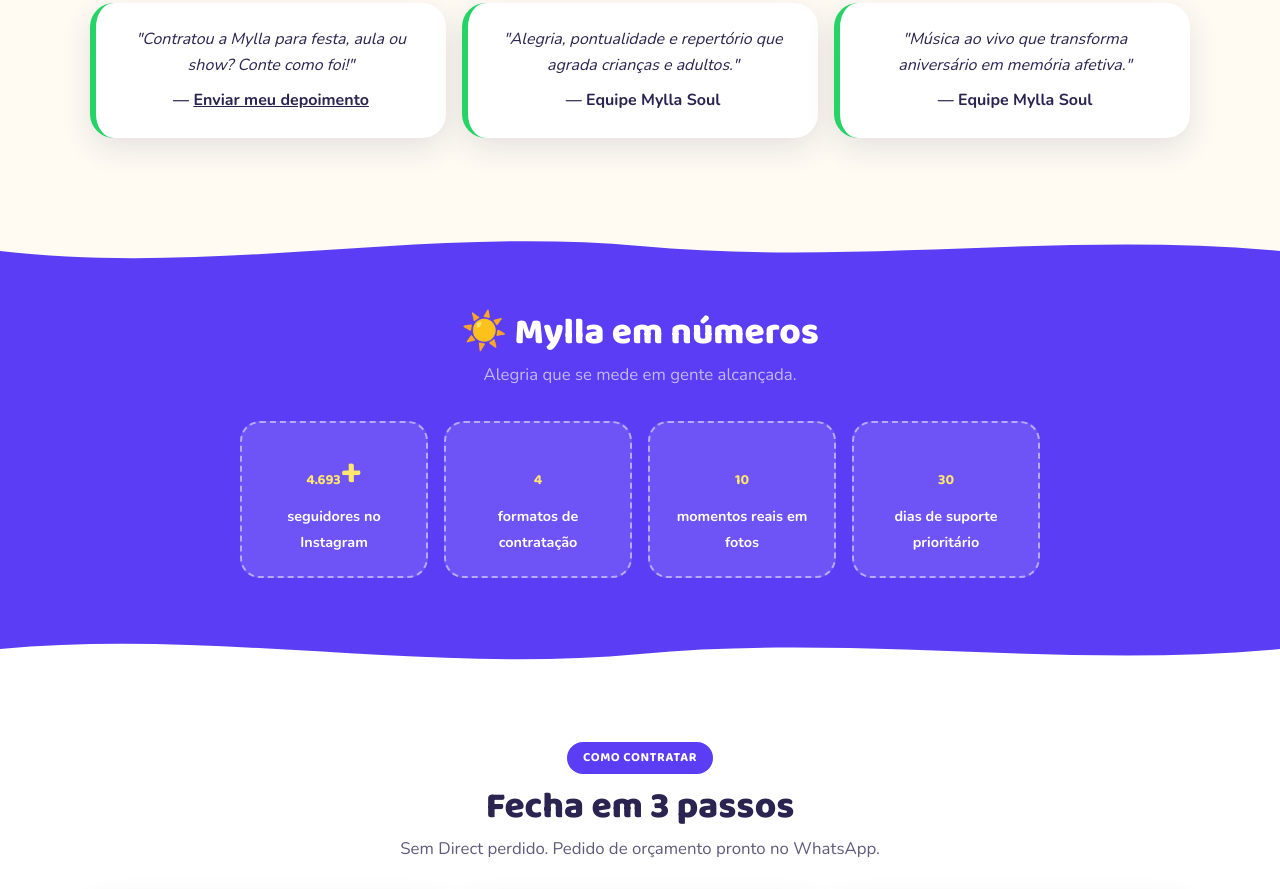
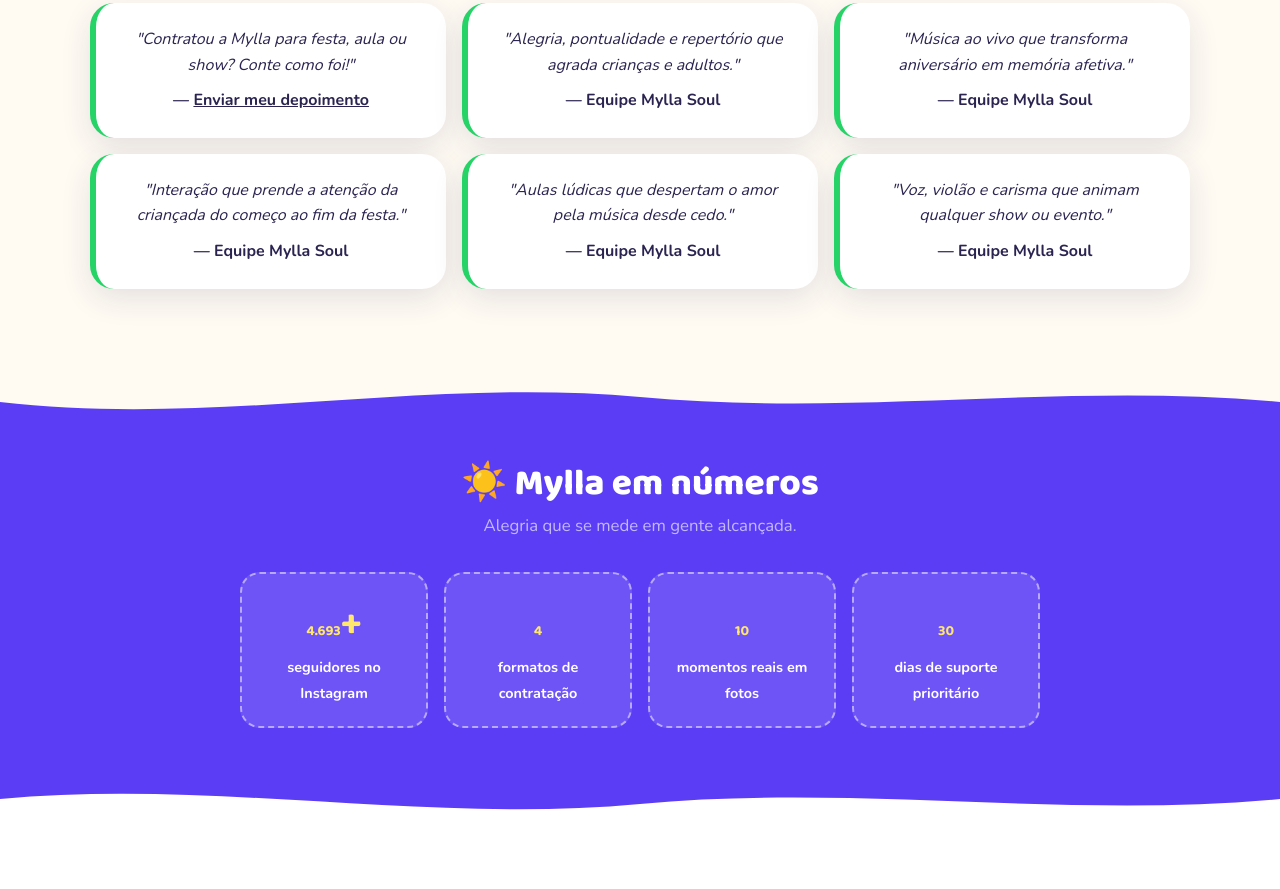
Before and after one commit to wangazzu/mylla-soul, a plain HTML site: page index.html in a window 1280 px wide. Shown: the part 4486-5375 px from the top of the page. Drawn offline with nearby package versions, Linux system fonts and the light colour scheme; a script that the page names is missing.

Commit message:
Adiciona 3 depoimentos institucionais

```diff
--- a/index.html
+++ b/index.html
@@ -147,6 +147,9 @@
       <div class="depo"><p>"Contratou a Mylla para festa, aula ou show? Conte como foi!"</p><strong>— <a data-wa data-wa-msg="Olá, Mylla! Quero deixar meu depoimento para o site." href="#">Enviar meu depoimento</a></strong></div>
       <div class="depo"><p>"Alegria, pontualidade e repertório que agrada crianças e adultos."</p><strong>— Equipe Mylla Soul</strong></div>
       <div class="depo"><p>"Música ao vivo que transforma aniversário em memória afetiva."</p><strong>— Equipe Mylla Soul</strong></div>
+      <div class="depo"><p>"Interação que prende a atenção da criançada do começo ao fim da festa."</p><strong>— Equipe Mylla Soul</strong></div>
+      <div class="depo"><p>"Aulas lúdicas que despertam o amor pela música desde cedo."</p><strong>— Equipe Mylla Soul</strong></div>
+      <div class="depo"><p>"Voz, violão e carisma que animam qualquer show ou evento."</p><strong>— Equipe Mylla Soul</strong></div>
     </div>
   </div>
 </section>
```
